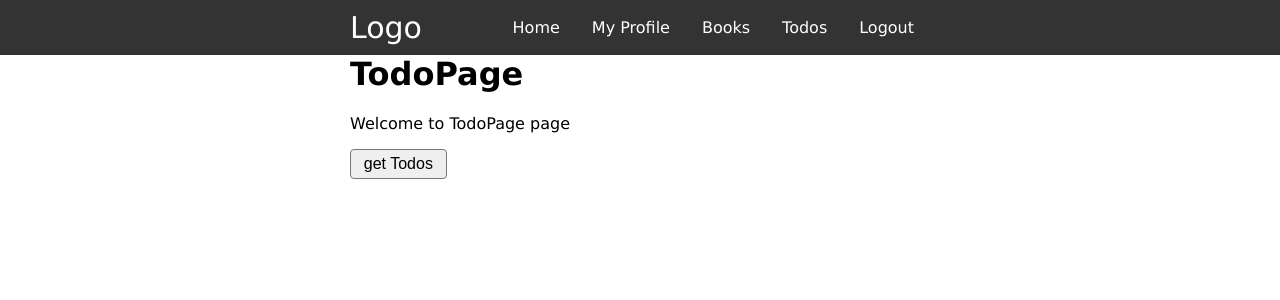
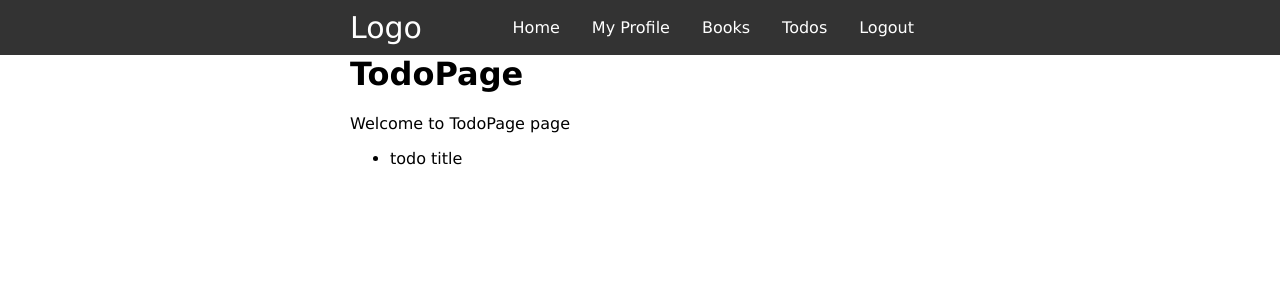
Before and after one commit to MariusCodeAcademy/feu8_16_react_firebase_auth_context, a React (Vite) app: page /todos in a window 1280 px wide. Shown: the top 300 px of the page. Built offline with nearby package versions, Linux system fonts and the light colour scheme; no server answers; the database is empty; sample sign-in values are in the browser's storage.

Commit message:
todo print

```diff
--- a/src/pages/TodoPage.jsx
+++ b/src/pages/TodoPage.jsx
@@ -1,5 +1,6 @@
-import { collection, addDoc } from 'firebase/firestore';
+import { collection, addDoc, getDocs } from 'firebase/firestore';
 import { db } from '../firebase/firebase';
+import { useEffect, useState } from 'react';
 
 const initTodos = [
   { title: 'Buy Eggs', done: false, date: '' },
@@ -8,6 +9,8 @@ const initTodos = [
 ];
 
 export default function TodoPage() {
+  const [localTodoArr, setLocalTodoArr] = useState([]);
+  console.log('localTodoArr ===', localTodoArr);
   async function initTodo() {
     console.log('initTodo');
 
@@ -19,16 +22,44 @@ export default function TodoPage() {
     }
   }
 
-  function getTodosFromFireStore() {
+  async function getTodosFromFireStore() {
     // parsiusti ir iskonsolinti todos masyva su id
+
+    try {
+      const querySnapshot = await getDocs(collection(db, 'todos'));
+      console.log('querySnapshot ===', querySnapshot);
+      // sekme
+      console.log('success');
+      const todosBack = [];
+      querySnapshot.forEach((doc) => {
+        // console.log(`${doc.id} =>`, doc.data());
+        todosBack.push({
+          id: doc.id,
+          ...doc.data(),
+        });
+      });
+      console.log('todosBack ===', todosBack);
+      setLocalTodoArr(todosBack);
+    } catch (error) {
+      console.warn('error geting todos', error);
+    }
   }
+
+  useEffect(() => {
+    getTodosFromFireStore();
+  }, []);
 
   return (
     <div className='container'>
       <h1>TodoPage</h1>
       <p>Welcome to TodoPage page</p>
       {/* <button onClick={initTodo}>initTodo</button> */}
-      <button onClick={getTodosFromFireStore}>get Todos</button>
+      {/* <button onClick={getTodosFromFireStore}>get Todos</button> */}
+
+      <ul>
+        {/* atspausdinti visus todo */}
+        <li>todo title</li>
+      </ul>
     </div>
   );
 }
```
